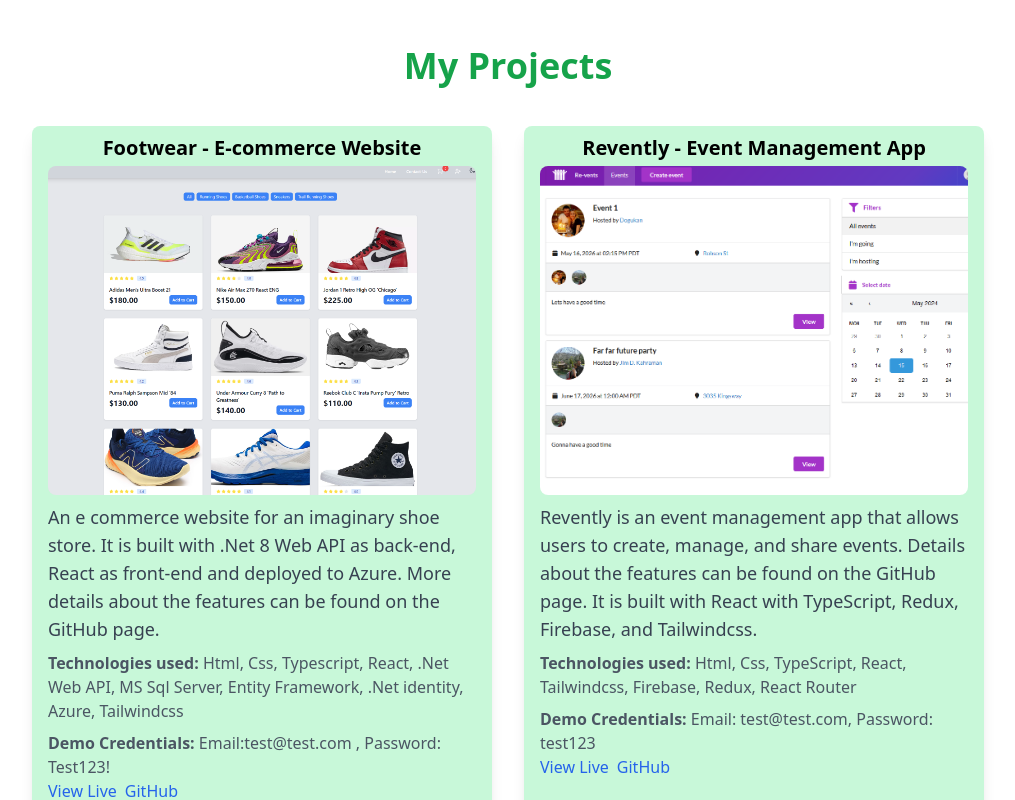
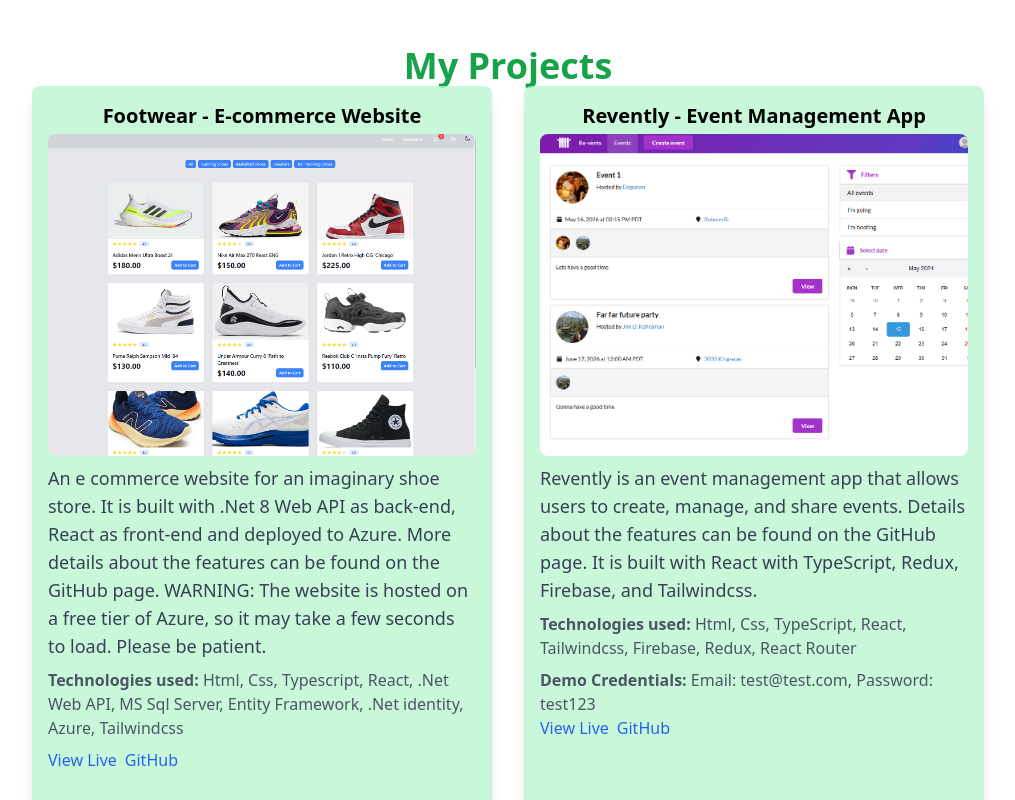
Before and after one commit to gorthar/genelbirisim, a React (Vite) app: page / in a window 1280 px wide. Shown: the part 1740-2540 px from the top of the page, without its empty margins (132-1147 px from the left). Built offline with nearby package versions, Linux system fonts and the light colour scheme.

Commit message:
Update Portfolio.jsx description for imaginary shoe store

```diff
--- a/src/page-structure/Projects/Portfolio.jsx
+++ b/src/page-structure/Projects/Portfolio.jsx
@@ -9,12 +9,11 @@
       id: 1,
       title: "Footwear - E-commerce Website",
       description:
-        "An e commerce website for an imaginary shoe store. It is built with .Net 8 Web API as back-end, React as front-end and deployed to Azure. More details about the features can be found on the GitHub page.",
+        "An e commerce website for an imaginary shoe store. It is built with .Net 8 Web API as back-end, React as front-end and deployed to Azure. More details about the features can be found on the GitHub page. WARNING: The website is hosted on a free tier of Azure, so it may take a few seconds to load. Please be patient.",
       technologies:
         "Html, Css, Typescript, React, .Net Web API, MS Sql Server, Entity Framework, .Net identity, Azure, Tailwindcss",
       githubLink: "https://github.com/gorthar/Ecommerce",
       Image: footwearImage,
-      demoCredentials: "Email:test@test.com , Password: Test123!",
       liveLink: "https://ecomd.azurewebsites.net/",
     },
     {
--- a/src/page-structure/Projects/PortfolioCard.jsx
+++ b/src/page-structure/Projects/PortfolioCard.jsx
@@ -2,7 +2,7 @@
 
 export default function PortfolioCard({ project }) {
   return (
-    <div className="project-item p-4 w-[380px] sm:w-[460px] h-[690px] sm:h-[750px] bg-green-200 bg-opacity-80 border-b-2 rounded-lg shadow-lg border-green-600 mt-10 py-2">
+    <div className="project-item p-2 sm:p-4 w-[340px] sm:w-[460px] h-[690px] sm:h-[750px] m-1 sm:m-0 bg-green-200 bg-opacity-80 border-b-2 rounded-lg shadow-lg border-green-600 mt-10 py-2">
       <a href={project.liveLink} target="_blank" rel="noopener noreferrer">
         <h3 className="font-semibold mb-1 text-center text-xl">
           {project.title}
@@ -10,7 +10,7 @@
         <img
           src={project.Image}
           alt={project.title}
-          className="h-[45%] w-full object-cover rounded-lg mb-2"
+          className="h-[38%] sm:h-[45%] w-full object-cover rounded-lg mb-2"
         />
         <p className="text-gray-700 mb-2 text-lg">{project.description}</p>
         <p className="text-gray-600 mb-2">
```
